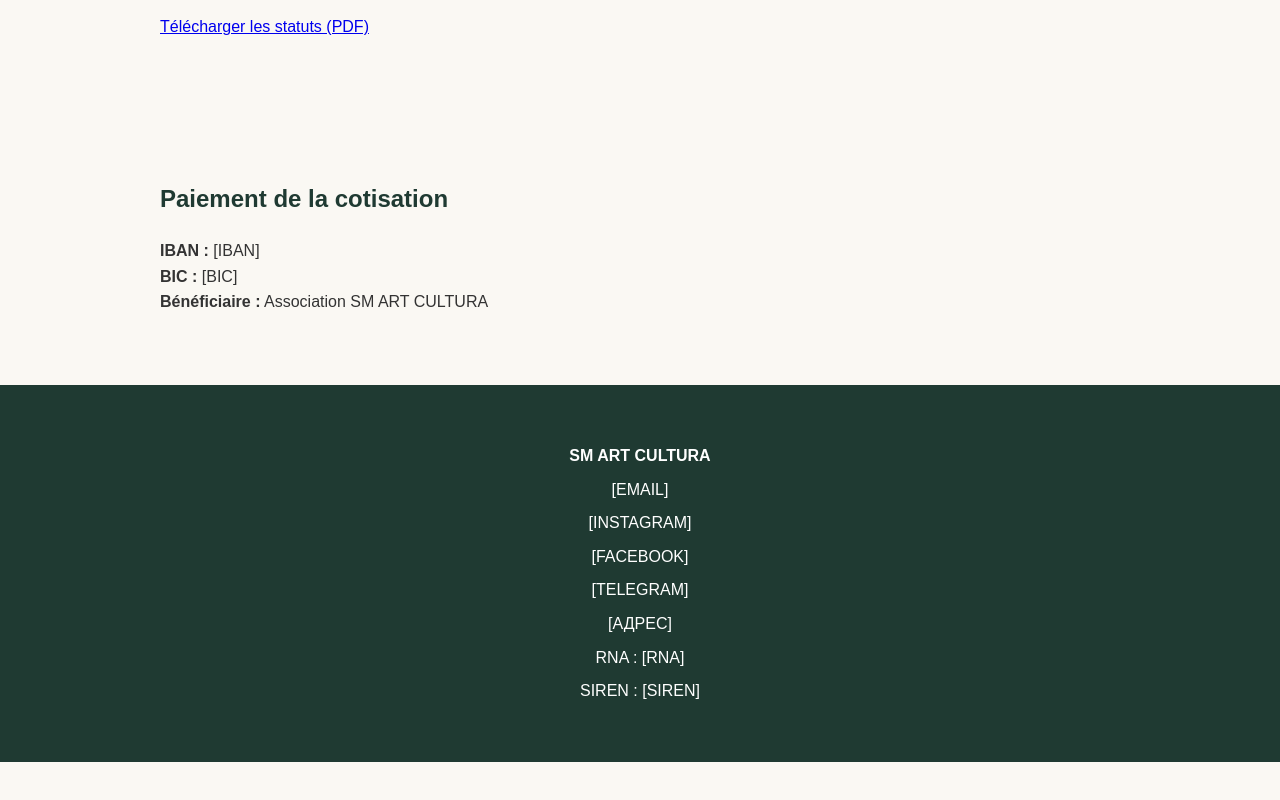
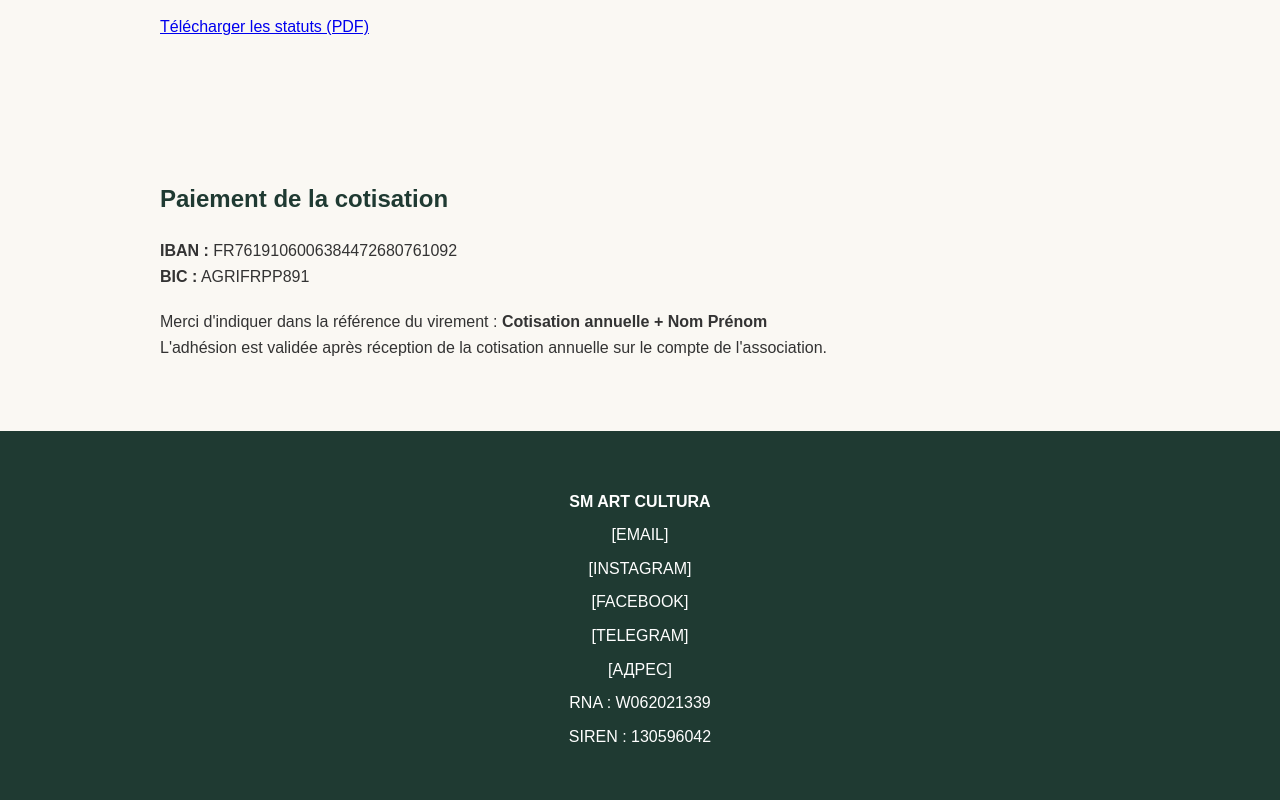
Before and after one commit to smartcultura/SMART-CULTURA, a plain HTML site: page index.html in a window 1280 px wide. Shown: the part 2112-2912 px from the top of the page. Before the commit the page ends 2874 px from the top, so only its background shows below. Drawn offline with Linux system fonts and the light colour scheme.

Commit message:
Update index.html

```diff
--- a/index.html
+++ b/index.html
@@ -228,7 +228,7 @@ Projets éducatifs et patrimoniaux
 
 <h2>Cotisation annuelle</h2>
 
-<div class="price">[30 €]</div>
+<div class="price">35 €</div>
 
 <p>
 Montant à compléter.
@@ -268,10 +268,16 @@ Télécharger les statuts (PDF)
 
 <h2>Paiement de la cotisation</h2>
 
-<p><strong>IBAN :</strong> [IBAN]</p>
-<p><strong>BIC :</strong> [BIC]</p>
-<p><strong>Bénéficiaire :</strong> Association SM ART CULTURA</p>
+<p><strong>IBAN :</strong> FR7619106006384472680761092</p>
+<p><strong>BIC :</strong> AGRIFRPP891</p>
+<p style="margin-top:20px;">
+Merci d'indiquer dans la référence du virement :
+<b>Cotisation annuelle + Nom Prénom</b>
+</p>
 
+<p>
+L'adhésion est validée après réception de la cotisation annuelle sur le compte de l'association.
+</p>
 </div>
 
 </div>
@@ -359,7 +365,7 @@ SM ART CULTURA — культурная ассоциация,
 
 <h2>Годовой членский взнос</h2>
 
-<div class="price">[30 €]</div>
+<div class="price">35 €</div>
 
 </div>
 
@@ -395,10 +401,17 @@ target="_blank">
 
 <h2>Реквизиты</h2>
 
-<p><strong>IBAN:</strong> [IBAN]</p>
-<p><strong>BIC:</strong> [BIC]</p>
-<p><strong>Получатель:</strong> Association SM ART CULTURA</p>
+<p><strong>IBAN :</strong> FR7619106006384472680761092</p>
+<p><strong>BIC :</strong> AGRIFRPP891</p>
+<p>
+<p style="margin-top:20px;">
+В назначении платежа укажите:
+<b>Cotisation + Имя Фамилия латиницей (как в банковском переводе)</b>
+</p>
 
+<p>
+Членство считается подтверждённым после поступления ежегодного членского взноса на счёт ассоциации.
+</p>
 </div>
 
 </div>
@@ -417,9 +430,9 @@ target="_blank">
 
 <p>[АДРЕС]</p>
 
-<p>RNA : [RNA]</p>
+<p>RNA : W062021339</p>
 
-<p>SIREN : [SIREN]</p>
+<p>SIREN : 130596042</p>
 
 </footer>
 
```
